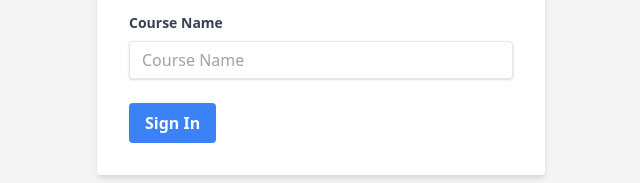
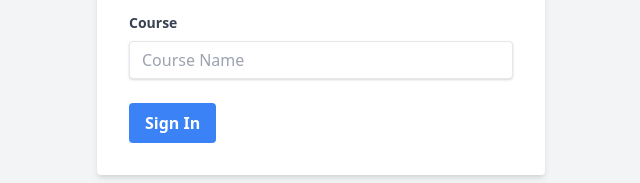
Before and after one commit to Jeevi-Srinivasan/grk-lms, a plain HTML site: page index.html in a window 1280 px wide. Shown: the part 422-605 px from the top of the page, 319-959 px from the left. Drawn offline with nearby package versions, Linux system fonts and the light colour scheme.

Commit message:
I remove the course name

```diff
--- a/index.html
+++ b/index.html
@@ -48,7 +48,7 @@
             <label
               class="block text-gray-700 text-sm font-bold mb-2"
               for="course"
-              >Course Name</label
+              >Course</label
             >
             <input
               class="shadow appearance-none border rounded w-full py-2 px-3 text-gray-700 leading-tight focus:outline-none focus:shadow-outline"
```
